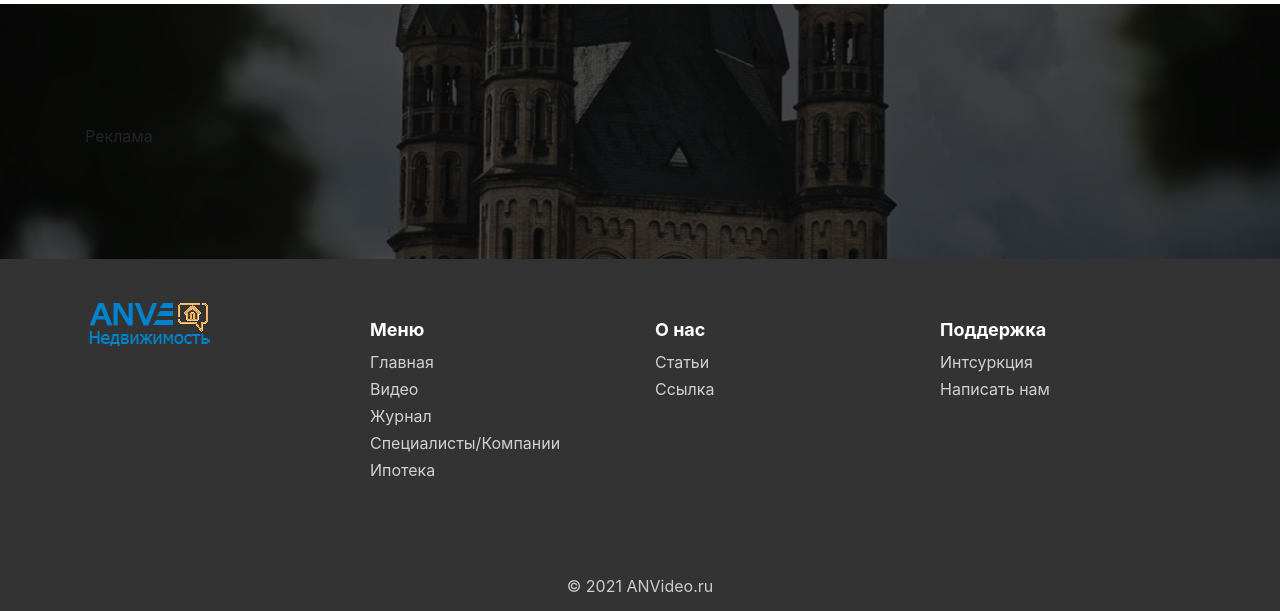
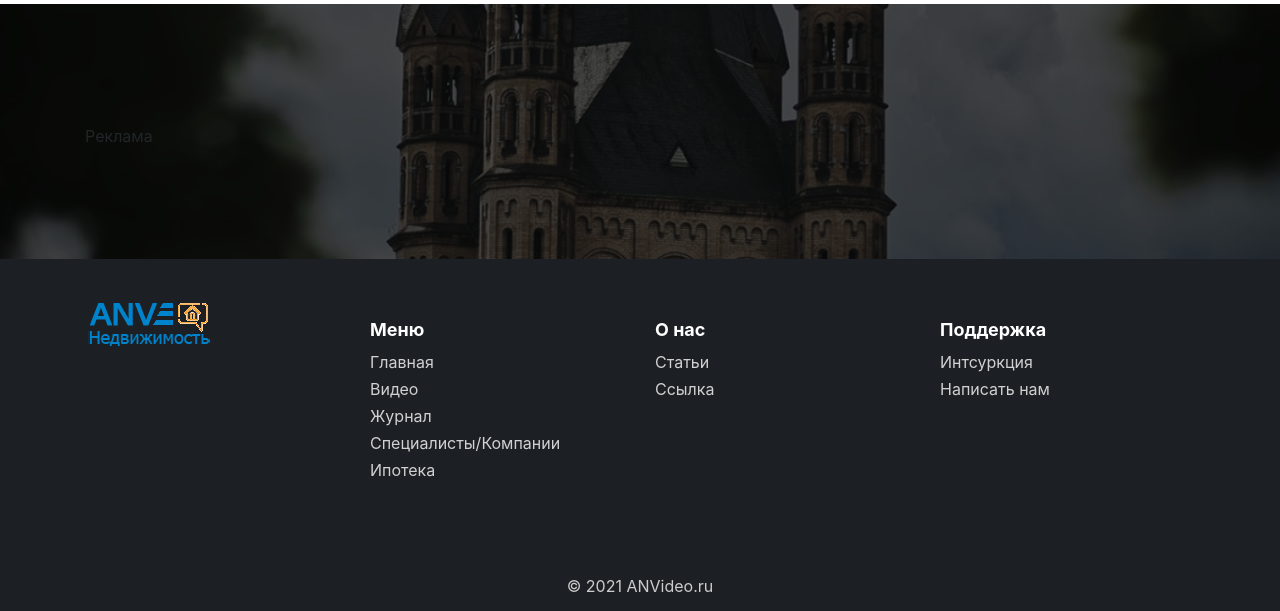
Before and after one commit to Akhmetova/Akhmetova.github.io, a PHP site: page / in a window 1280 px wide. Shown: the part 1463-2074 px from the top of the page. Run offline with PHP 8.4, Linux system fonts and the light colour scheme; some libraries are stand-ins or nearby versions.

Commit message:
Update style.css

```diff
--- a/style.css
+++ b/style.css
@@ -228,13 +228,13 @@ a:hover {
 	text-decoration: none!important;
 }
 #myFooter {
-    background-color: #333333;
+    background-color: #1c2024;
     color: white;
     padding-top: 30px;
 }
 
 #myFooter .footer-copyright {
-    background-color: #333333;
+    background-color: #1c2024;
     padding-top: 3px;
     padding-bottom: 3px;
     text-align: center;
```
